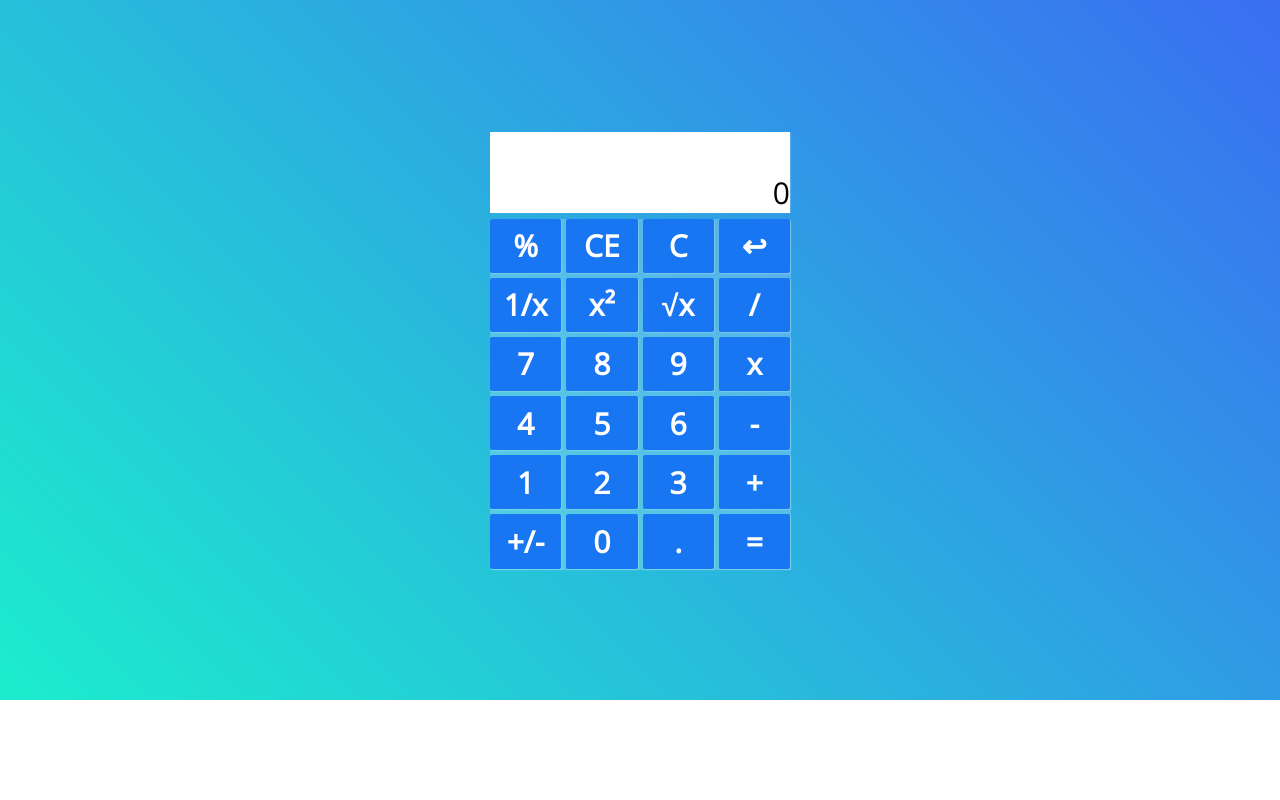
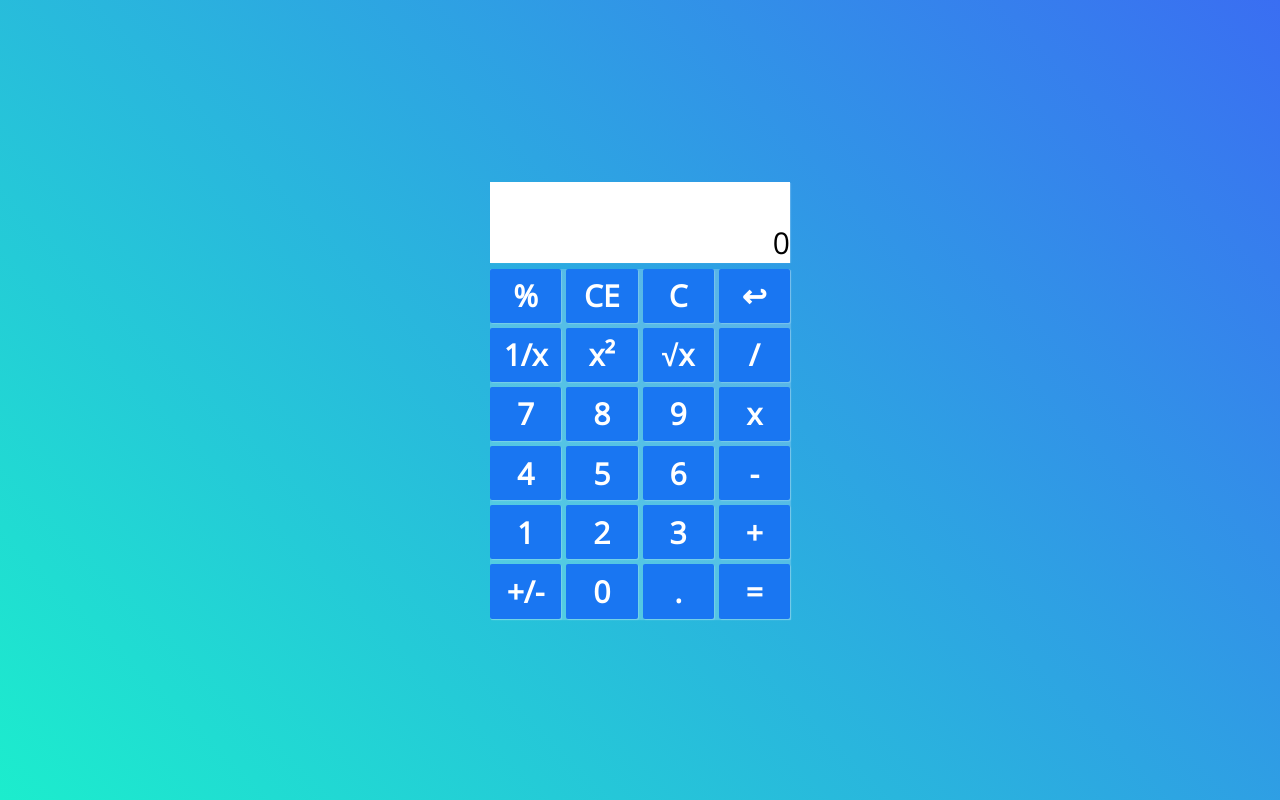
Before and after one commit to gcpinheiro/simple-calculator, a plain HTML site: page index.html in a window 1280 px wide. Drawn offline with nearby package versions, Linux system fonts and the light colour scheme.

Commit message:
deixa a altura dinamica, retira altura fixa

```diff
--- a/style.css
+++ b/style.css
@@ -7,11 +7,16 @@
 	font-weight: normal;
 }
 
+body{
+	width: 100%;
+	height: 100vh;
+}
+
 .container{
 	display: flex;
 	flex-direction: column;
 	width: 100%;
-	height: 700px;
+	height: 100%;
 	justify-content: center;
 	align-items: center;
 	background-image: linear-gradient(45deg,rgb(28, 237, 205), rgb(58, 110, 242));
```
